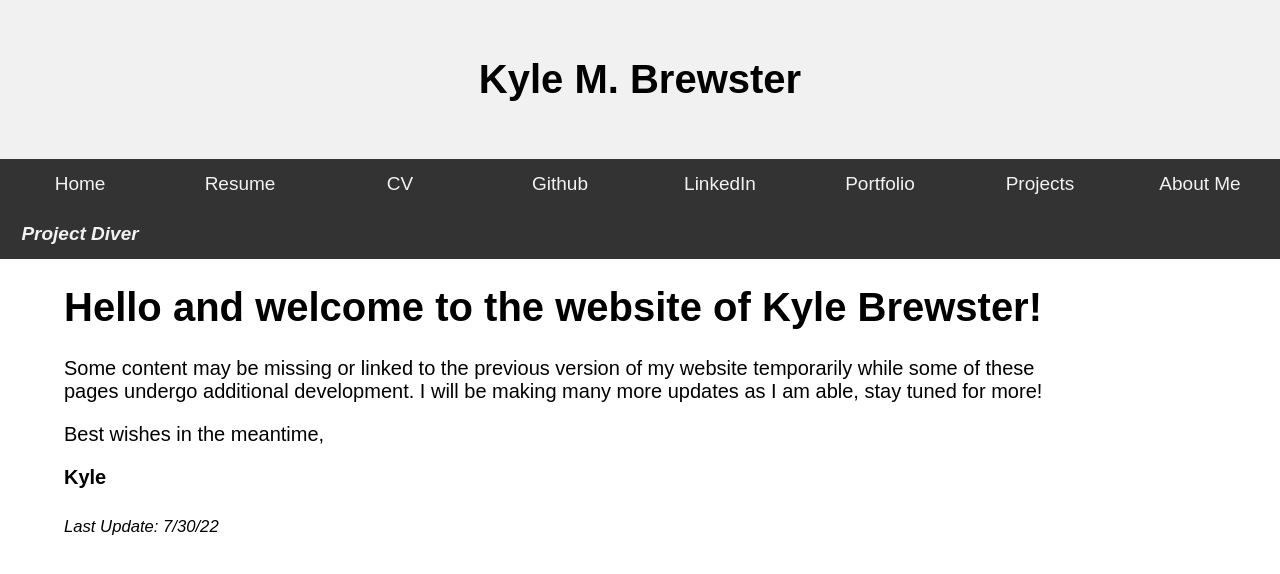
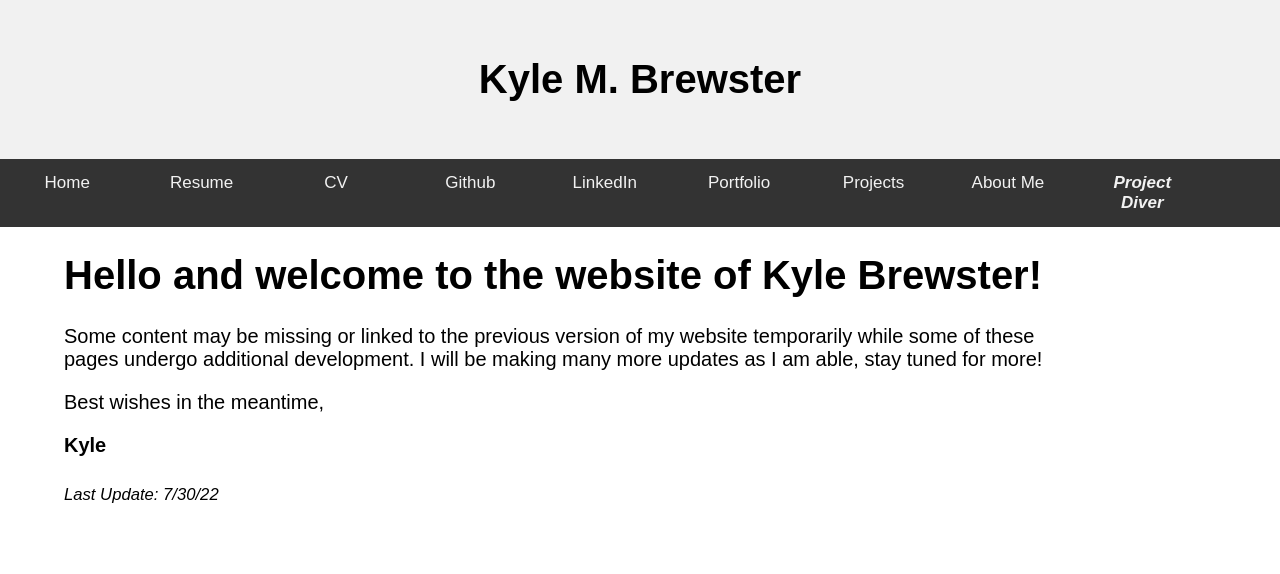
Before and after one commit to k-brew/personal-site, a Jekyll site: the page built from index.md, in a window 1280 px wide. Shown: the top 574 px of the page. Built offline with Jekyll 4.4.1, drawn with Linux system fonts in a browser that asks for light colours.

Commit message:
resizing navbar

```diff
--- a/_layouts/default.html
+++ b/_layouts/default.html
@@ -27,8 +27,8 @@
   text-align: center;
   padding: 14px 16px;
   text-decoration: none;
-  font-size: 19px;
-  width: 10%;
+  font-size: 17px;
+  width: 8%;
   text-align: center;
 }
 
```
